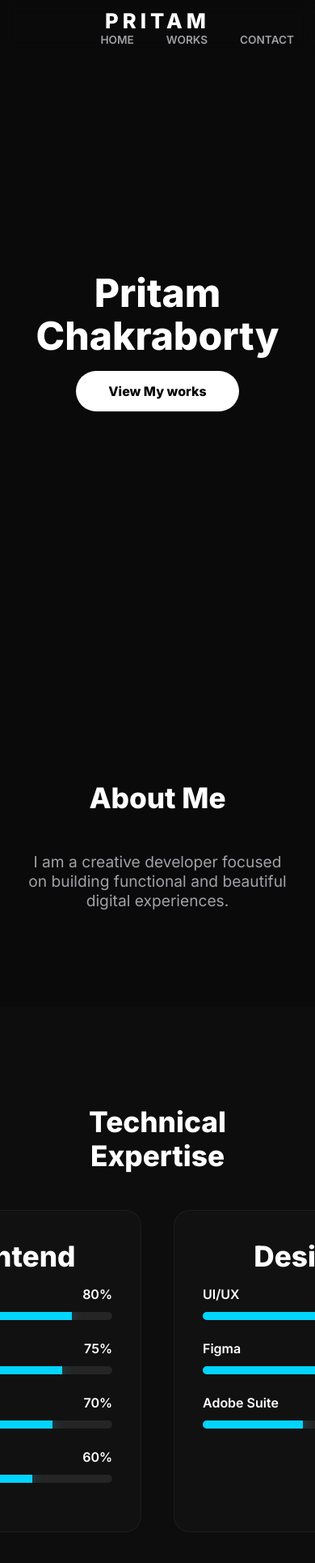
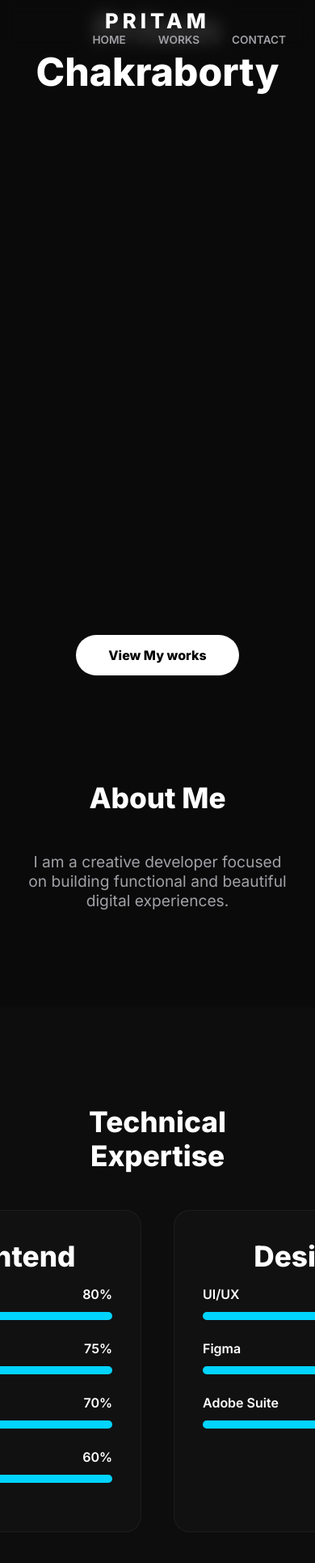
Before and after one commit to pritamx66/my-portfolio, a React (Vite) app: page / in a window 390 px wide. Shown: the top 1930 px of the page at 81% size. Built offline with nearby package versions, Linux system fonts and the light colour scheme.

Commit message:
fix: logo alignment and skills cards

```diff
--- a/src/App.css
+++ b/src/App.css
@@ -3,6 +3,46 @@
 @import url('https://fonts.googleapis.com/css2?family=Inter:wght@400;600;800&display=swap');
 /* Responsive fix for mobile screens */
 /* GLOBAL MOBILE RESPONSIVENESS FIX */
+/* MOBILE UI OVERRIDE */
+@media (max-width: 768px) {
+  /* 1. Moves P R I T A M Logo to the left */
+  nav, .navbar, header {
+    display: flex !important;
+    justify-content: space-between !important; /* Pushes logo left, menu right */
+    align-items: center !important;
+    padding: 10px 20px !important;
+    text-align: left !important;
+  }
+
+  /* Target the specific logo/brand text */
+  .logo, nav h1, nav div:first-child {
+    margin-left: 0 !important;
+    text-align: left !important;
+    flex: 1 !important;
+  }
+
+  /* 2. Fix Technical Expertise Cards being cut off */
+  .skills-container, .grid, [class*="Expertise"] {
+    display: flex !important;
+    flex-direction: column !important;
+    gap: 20px !important;
+    width: 100% !important;
+    padding: 0 15px !important; /* Prevents edge-to-edge touching */
+    box-sizing: border-box !important;
+  }
+
+  /* Force the individual skill boxes to fit the screen width */
+  .skill-card, [class*="card"], .skills-section div {
+    width: 100% !important;
+    max-width: 100% !important;
+    margin: 0 auto !important;
+  }
+
+  /* Fix progress bar alignment */
+  .progress-bar, [class*="bar"] {
+    width: 100% !important;
+  }
+}
 @media (max-width: 768px) {
   /* Fix the main container to prevent horizontal scrolling */
   body, #root {
```
